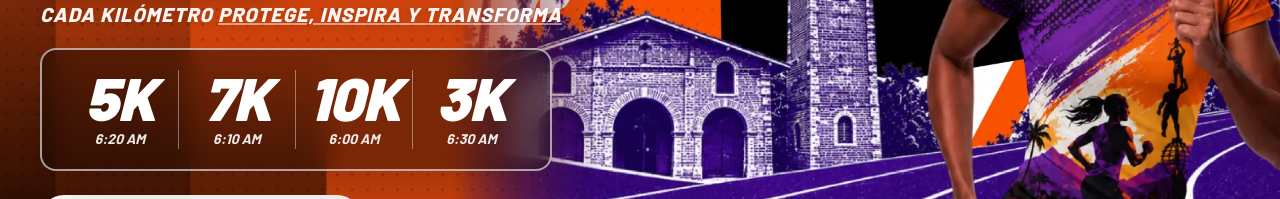
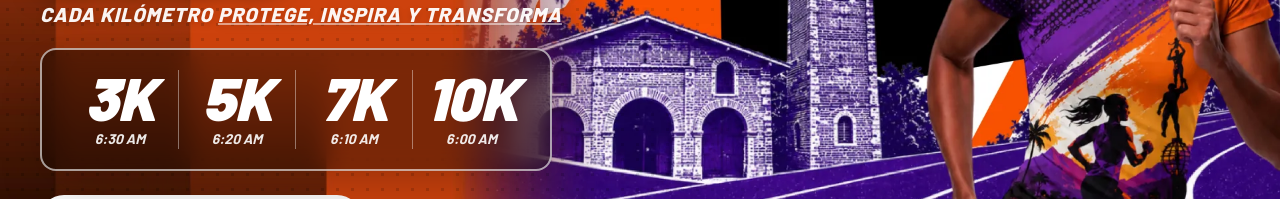
Before and after one commit to fitintegral3-lab/corre-y-liberate-2026, a Next.js app: page / in a window 1280 px wide. Shown: the part 508-707 px from the top of the page. Built offline with nearby package versions, Linux system fonts and the light colour scheme; no server answers.

Commit message:
feat(content): list the 3k first across the site
Order distances as 3K, 5K, 7K, 10K in distances.ts so every section
shows the same order, and drop the separate sort in /inscripcion.

```diff
--- a/src/app/inscripcion/page.tsx
+++ b/src/app/inscripcion/page.tsx
@@ -62,16 +62,11 @@ export default function InscripcionPage() {
           </p>
         ) : (
           <RegistrationForm
-            // Aca van por kilometros (3K, 5K, 7K, 10K): en un selector el
-            // 3K al final se lee raro. El resto del sitio respeta el orden
-            // editorial de `distances.ts`.
-            distances={[...distances]
-              .sort((a, b) => a.kilometers - b.kilometers)
-              .map((distance) => ({
-                id: distance.id,
-                label: distance.label,
-                description: distance.description,
-              }))}
+            distances={distances.map((distance) => ({
+              id: distance.id,
+              label: distance.label,
+              description: distance.description,
+            }))}
             supabaseUrl={config.url}
             supabasePublishableKey={config.publishableKey}
           />
--- a/src/content/distances.ts
+++ b/src/content/distances.ts
@@ -5,14 +5,21 @@ import { distanceSchema } from '@/domain/event/schema';
 /**
  * Distancias de la carrera, en el orden en que se muestran.
  *
- * El orden del arreglo es el del diseno (5K, 7K, 10K, 3K) y no el cronologico
- * ni el de kilometraje: es una decision editorial, asi que se respeta tal cual
- * en vez de reordenarla en cada seccion.
+ * El orden del arreglo (3K, 5K, 7K, 10K) es el que se muestra en todo el sitio:
+ * se decide aca una vez en vez de reordenar en cada seccion.
  */
 export const distances = z
   .array(distanceSchema)
   .nonempty()
   .parse([
+    {
+      id: '3k-infantil',
+      label: '3K',
+      fullLabel: '3K',
+      kilometers: 3,
+      startTime: '6:30 am',
+      description: '3 kilómetros · Para todo público',
+    },
     {
       id: '5k',
       label: '5K',
@@ -37,12 +44,4 @@ export const distances = z
       startTime: '6:00 am',
       description: '10 kilómetros',
     },
-    {
-      id: '3k-infantil',
-      label: '3K',
-      fullLabel: '3K',
-      kilometers: 3,
-      startTime: '6:30 am',
-      description: '3 kilómetros · Para todo público',
-    },
   ]);
```
